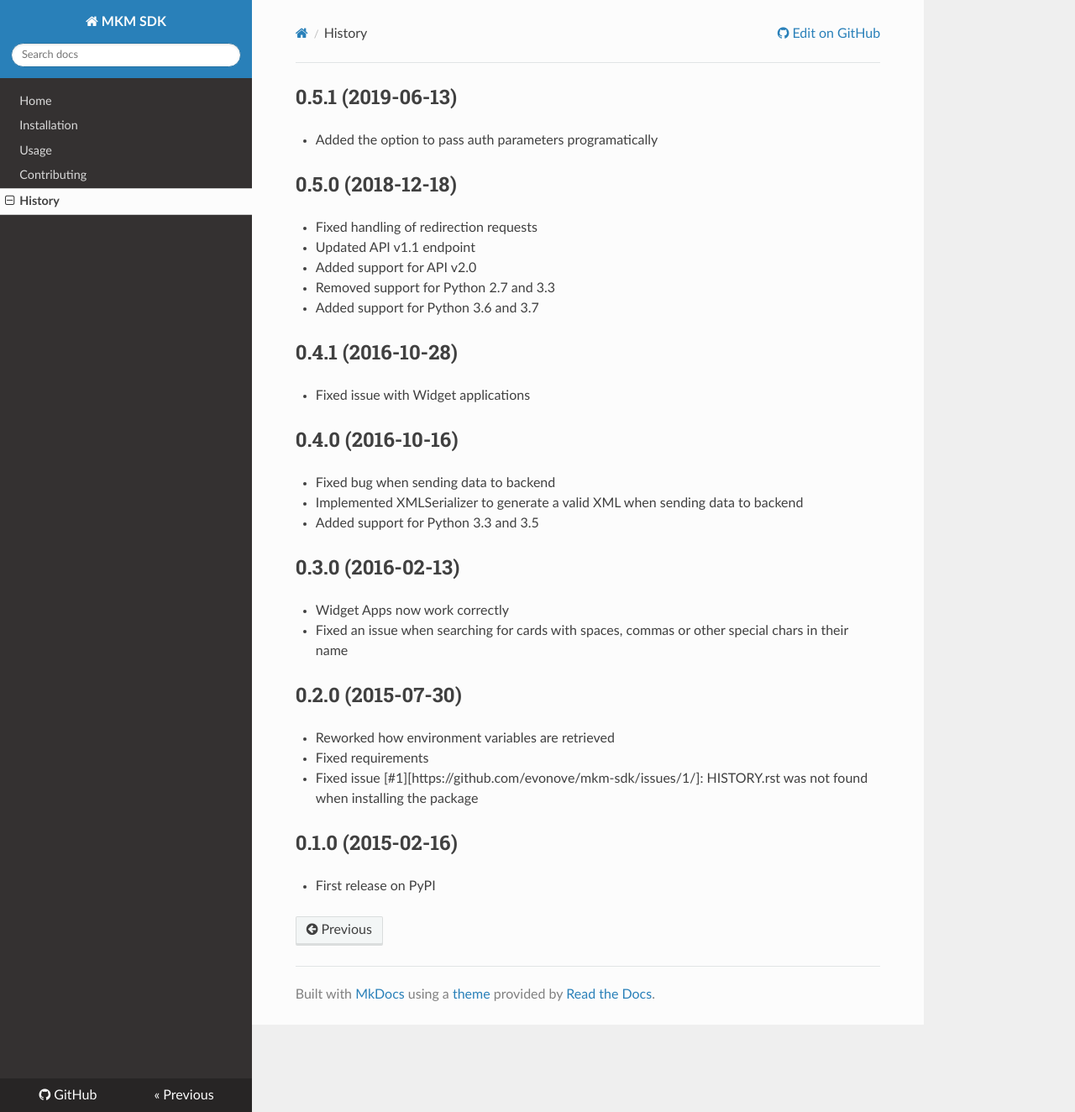
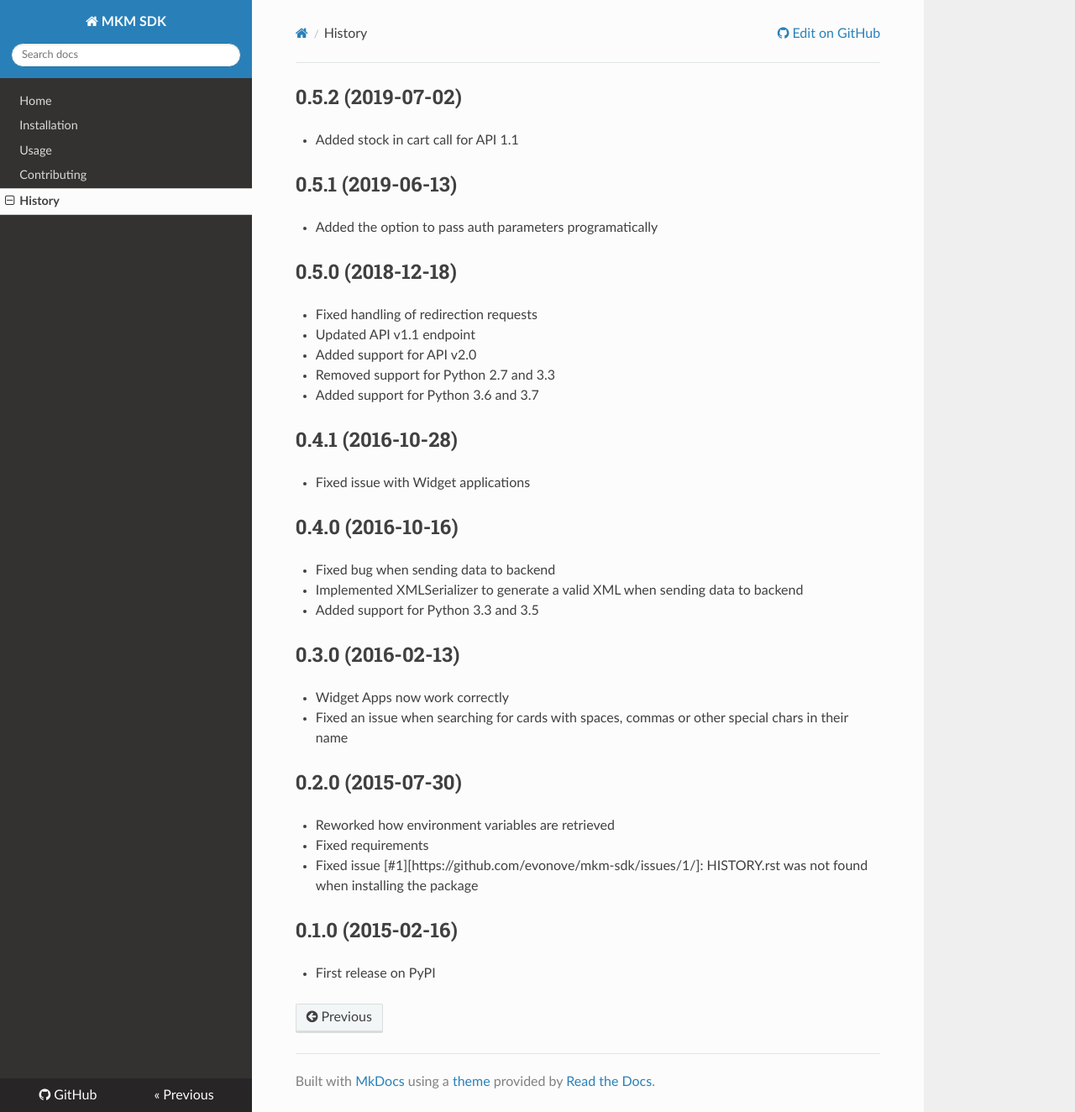
Before and after one commit to evonove/mkm-sdk, an MkDocs documentation site: the page built from docs/history.md, in a window 1280 px wide and 1324 px high. Shown: the whole window at 84% size. Built offline with MkDocs 1.6.1, drawn with Linux system fonts in a browser that asks for light colours; nearby versions of some CDN libraries; old or Windows-style settings are respelled for this version of MkDocs.

Commit message:
Bumped version to 0.5.2

```diff
--- a/docs/history.md
+++ b/docs/history.md
@@ -1,3 +1,7 @@
+## 0.5.2 (2019-07-02)
+
+* Added stock in cart call for API 1.1
+
 ## 0.5.1 (2019-06-13)
 
 * Added the option to pass auth parameters programatically
--- a/mkmsdk/__init__.py
+++ b/mkmsdk/__init__.py
@@ -1,7 +1,7 @@
 """Magic Kard Market SDK"""
 
 __title__ = "Magic Kard Market SDK"
-__version__ = "0.5.1"
+__version__ = "0.5.2"
 __author__ = "Evonove"
 __license__ = "MIT"
 
```
